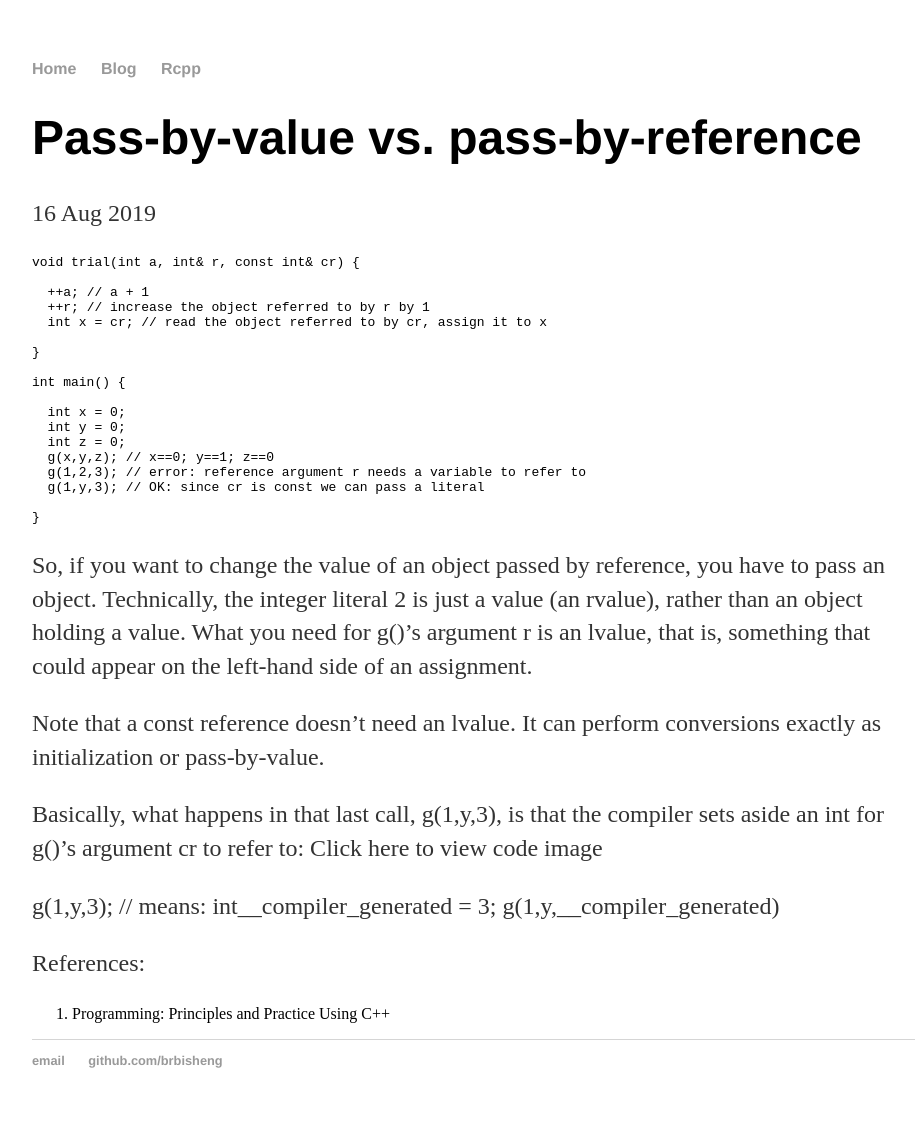
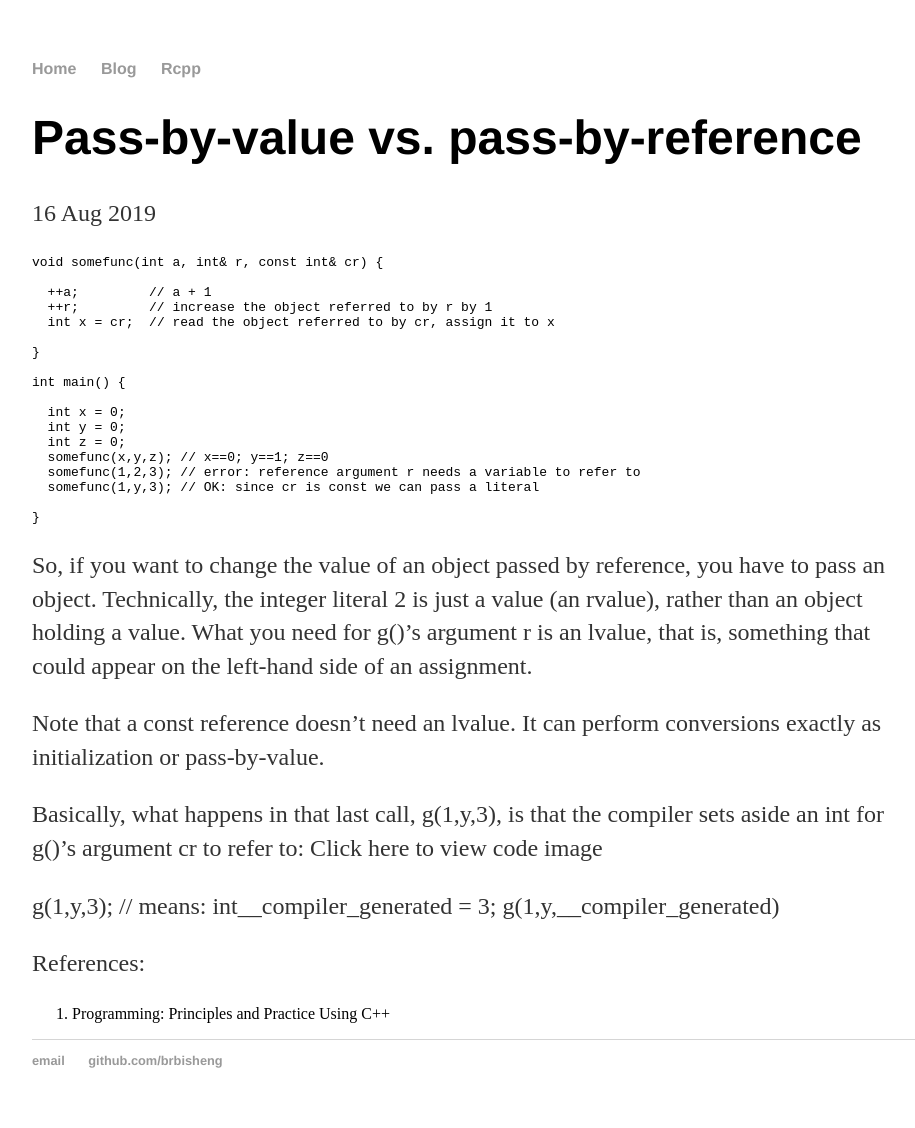
Before and after one commit to brbisheng/brbisheng.github.io, a Jekyll site: the page built from rcpp/_posts/2019-08-16-rcpp-post0.md, in a window 1280 px wide. Shown: the whole page, without its empty margins (160-1075 px from the left). Built offline with Jekyll 4.4.1, drawn with Linux system fonts in a browser that asks for light colours.

Commit message:
Update 2019-08-16-rcpp-post0.md

````diff
--- a/rcpp/_posts/2019-08-16-rcpp-post0.md
+++ b/rcpp/_posts/2019-08-16-rcpp-post0.md
@@ -5,11 +5,11 @@ categories: ["rcpp", "cpp"]
 ---
 
 ``` c++
-void trial(int a, int& r, const int& cr) {
+void somefunc(int a, int& r, const int& cr) {
 
-  ++a; // a + 1
-  ++r; // increase the object referred to by r by 1
-  int x = cr; // read the object referred to by cr, assign it to x
+  ++a;         // a + 1
+  ++r;         // increase the object referred to by r by 1
+  int x = cr;  // read the object referred to by cr, assign it to x
 
 }
 
@@ -18,9 +18,9 @@ int main() {
   int x = 0;
   int y = 0;
   int z = 0;
-  g(x,y,z); // x==0; y==1; z==0
-  g(1,2,3); // error: reference argument r needs a variable to refer to
-  g(1,y,3); // OK: since cr is const we can pass a literal
+  somefunc(x,y,z); // x==0; y==1; z==0
+  somefunc(1,2,3); // error: reference argument r needs a variable to refer to
+  somefunc(1,y,3); // OK: since cr is const we can pass a literal
 
 }
 ```
````
